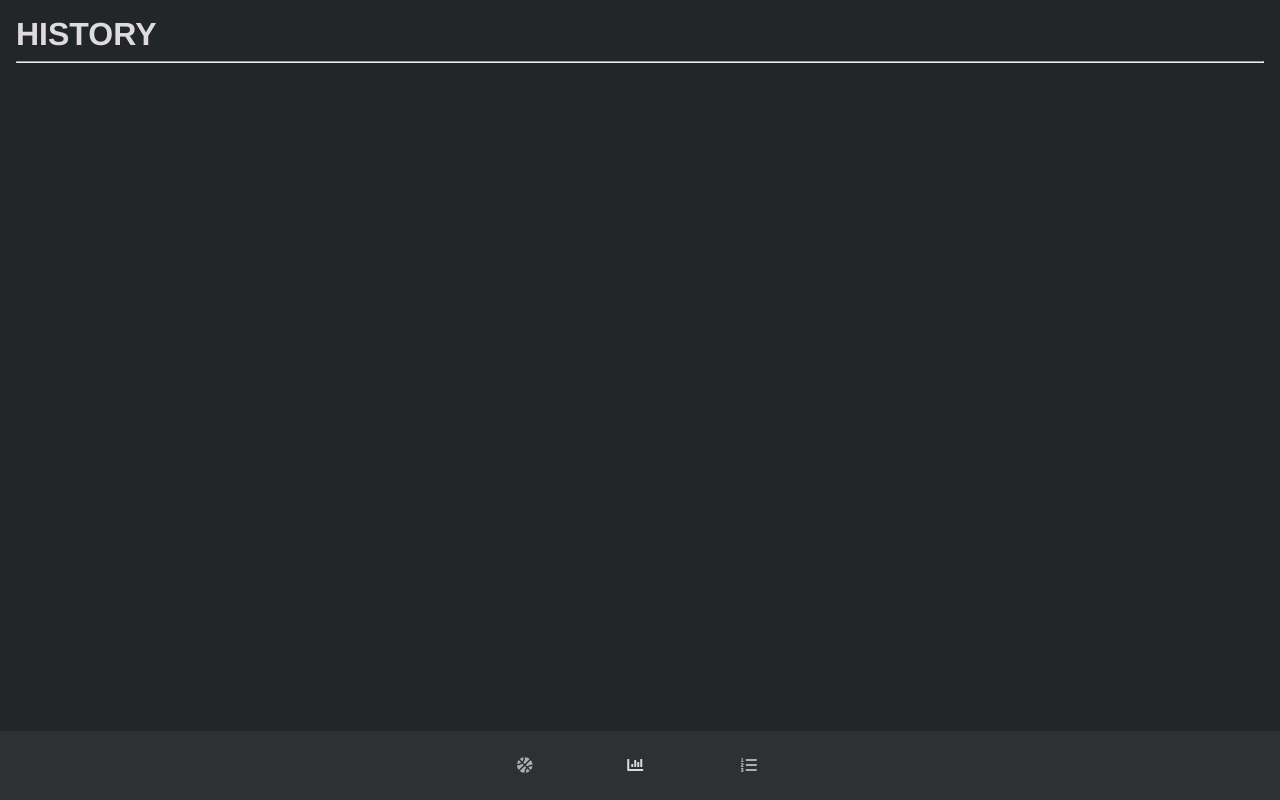
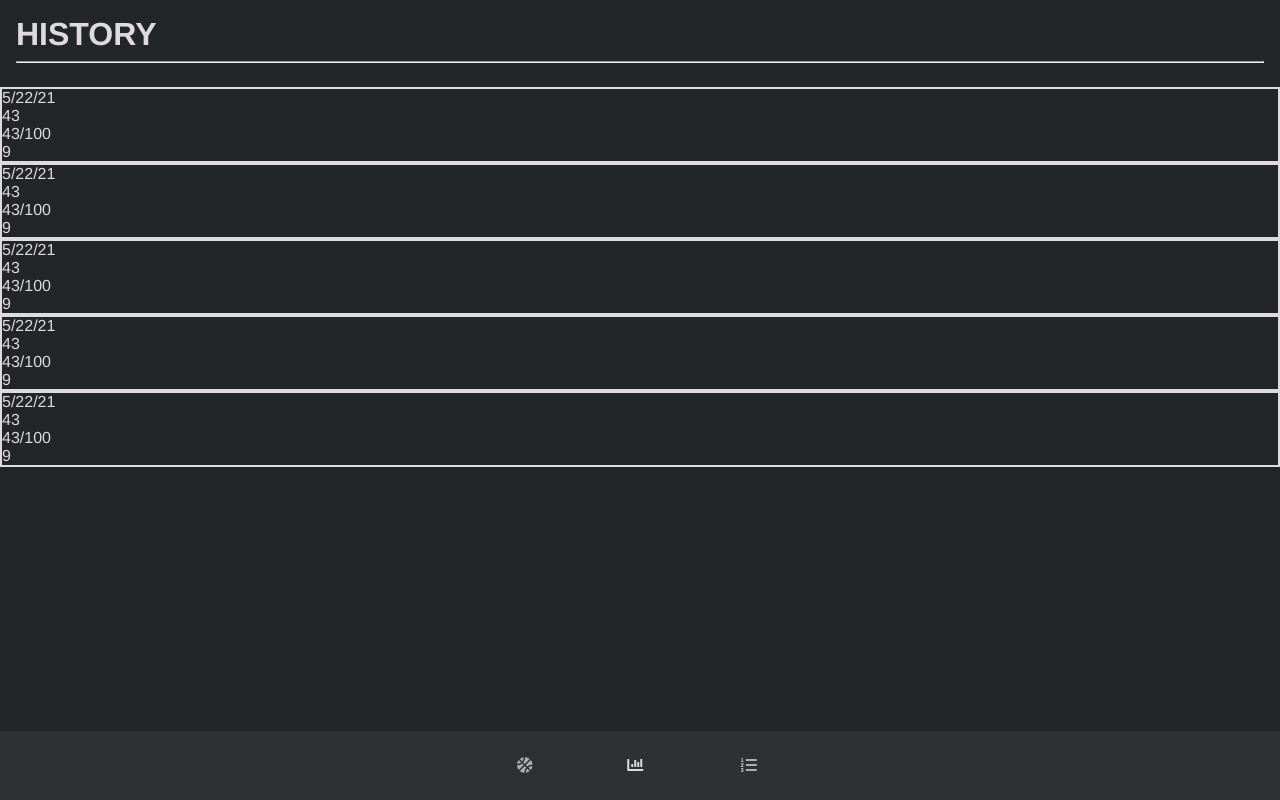
Before and after one commit to jaredami/shot-tracker, a React (Create React App) app: page /history in a window 1280 px wide. Built offline with nearby package versions, Linux system fonts and the light colour scheme.

Commit message:
Add History component

```diff
--- a/src/App.js
+++ b/src/App.js
@@ -1,6 +1,7 @@
 import { BrowserRouter as Router, Route, Switch } from "react-router-dom";
 import "./App.css";
 import Nav from "./components/Nav";
+import History from "./components/History";
 import Session from "./components/Session";
 
 function App() {
@@ -20,6 +21,7 @@ function App() {
               <h1 className="header">HISTORY</h1>
               <hr />
             </div>
+            <History />
           </Route>
           <Route path="/rankings">
             <div className="header-container">
--- /dev/null
+++ b/src/components/History.css
@@ -0,0 +1,3 @@
+.session {
+  border: 2px solid var(--white);
+}
--- /dev/null
+++ b/src/components/History.js
@@ -0,0 +1,55 @@
+import React from "react";
+import "./History.css";
+
+const sessions = [
+  {
+    id: 1,
+    date: "5/22/21",
+    percentage: "43",
+    shotsMade: "43/100",
+    bestStreak: "9",
+  },
+  {
+    id: 2,
+    date: "5/22/21",
+    percentage: "43",
+    shotsMade: "43/100",
+    bestStreak: "9",
+  },
+  {
+    id: 3,
+    date: "5/22/21",
+    percentage: "43",
+    shotsMade: "43/100",
+    bestStreak: "9",
+  },
+  {
+    id: 4,
+    date: "5/22/21",
+    percentage: "43",
+    shotsMade: "43/100",
+    bestStreak: "9",
+  },
+  {
+    id: 5,
+    date: "5/22/21",
+    percentage: "43",
+    shotsMade: "43/100",
+    bestStreak: "9",
+  },
+];
+
+export default function History() {
+  return (
+    <div>
+      {sessions.map((session) => (
+        <div className="session" key={session.id}>
+          <div>{session.date}</div>
+          <div>{session.percentage}</div>
+          <div>{session.shotsMade}</div>
+          <div>{session.bestStreak}</div>
+        </div>
+      ))}
+    </div>
+  );
+}
```
